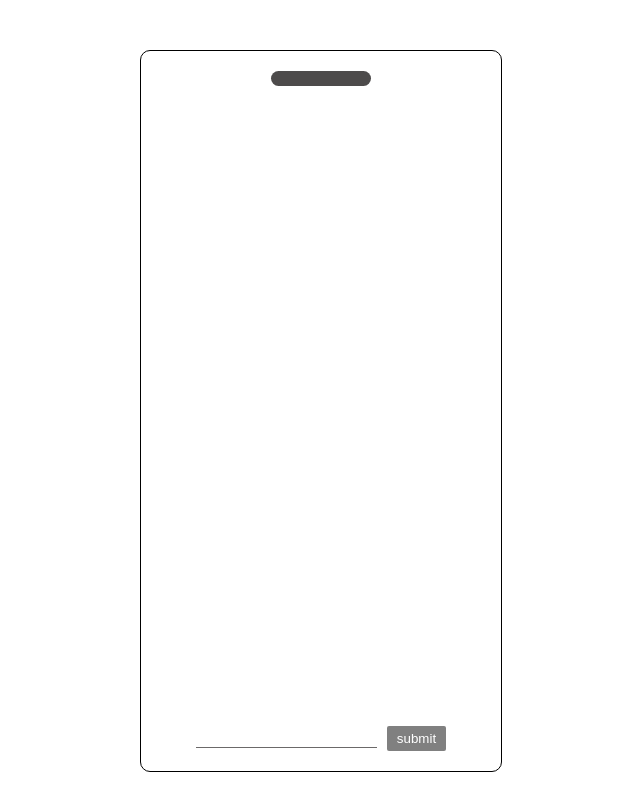
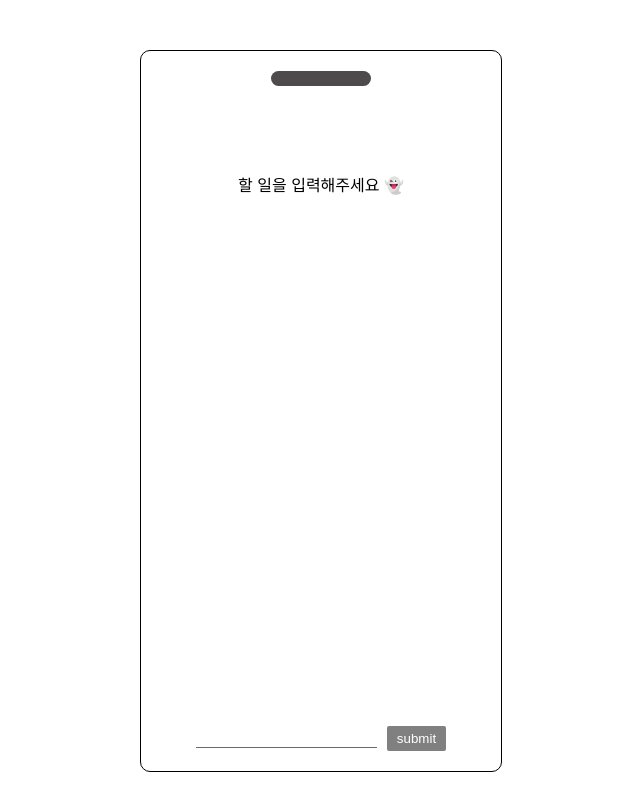
Before and after one commit to Jetom88/typescript_todolist, a React (Create React App) app: page / in a window 1280 px wide. Shown: the whole page, without its empty margins (319-959 px from the left). Built offline with nearby package versions, Linux system fonts and the light colour scheme.

Commit message:
list 없을 시 입력하라는 문구 추가

```diff
--- a/src/App.tsx
+++ b/src/App.tsx
@@ -51,7 +51,11 @@ function App() {
     <div className="App">
       <div className="deco" />
       <div className="container">
-        <TodoList todos={todos} onDelete={onDelete} onComplete={onComplete} />
+        {todos.length !== 0 ? (
+          <TodoList todos={todos} onDelete={onDelete} onComplete={onComplete} />
+        ) : (
+          <p>할 일을 입력해주세요 👻</p>
+        )}
 
         <div className="addContents">
           <input
@@ -59,6 +63,7 @@ function App() {
             className="input"
             onChange={onChange}
             value={form.content}
+            autoComplete="off"
           />
           <button type="submit" className="btn" onClick={onSubmit}>
             submit
```
